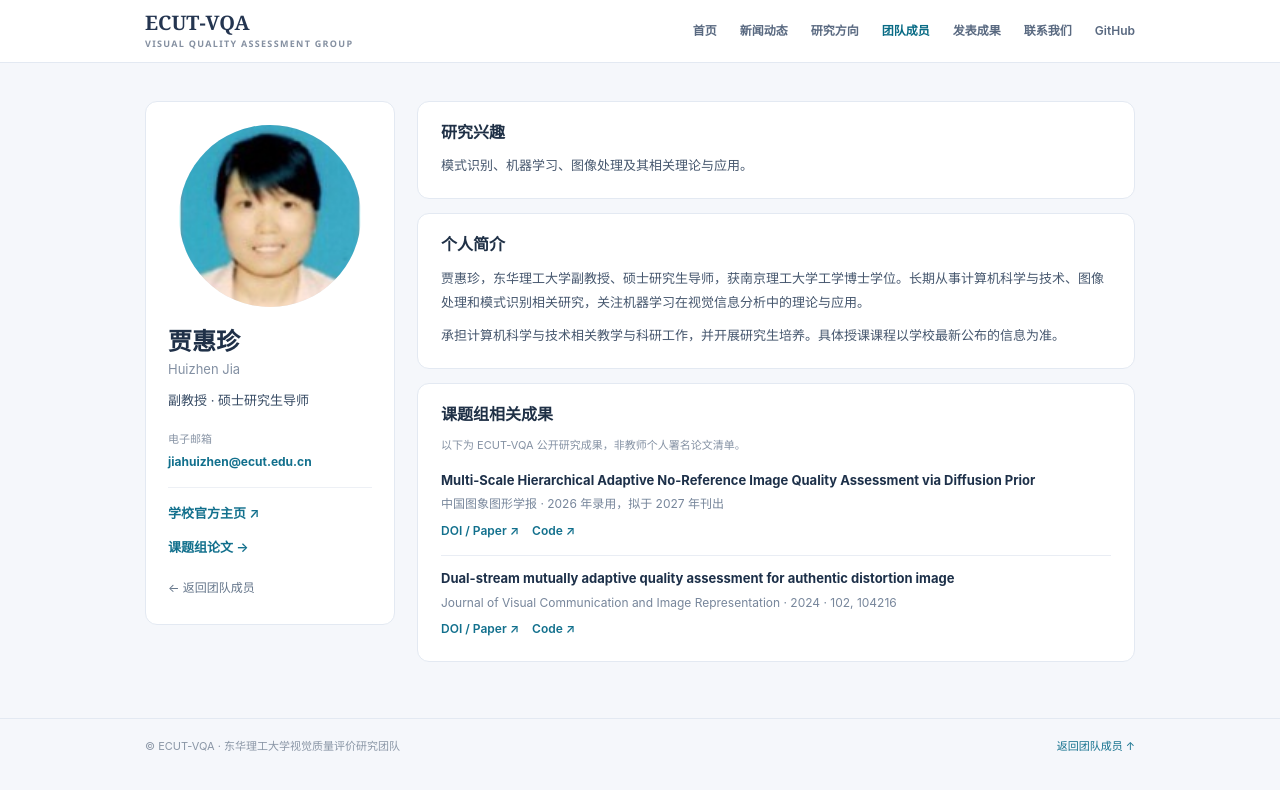
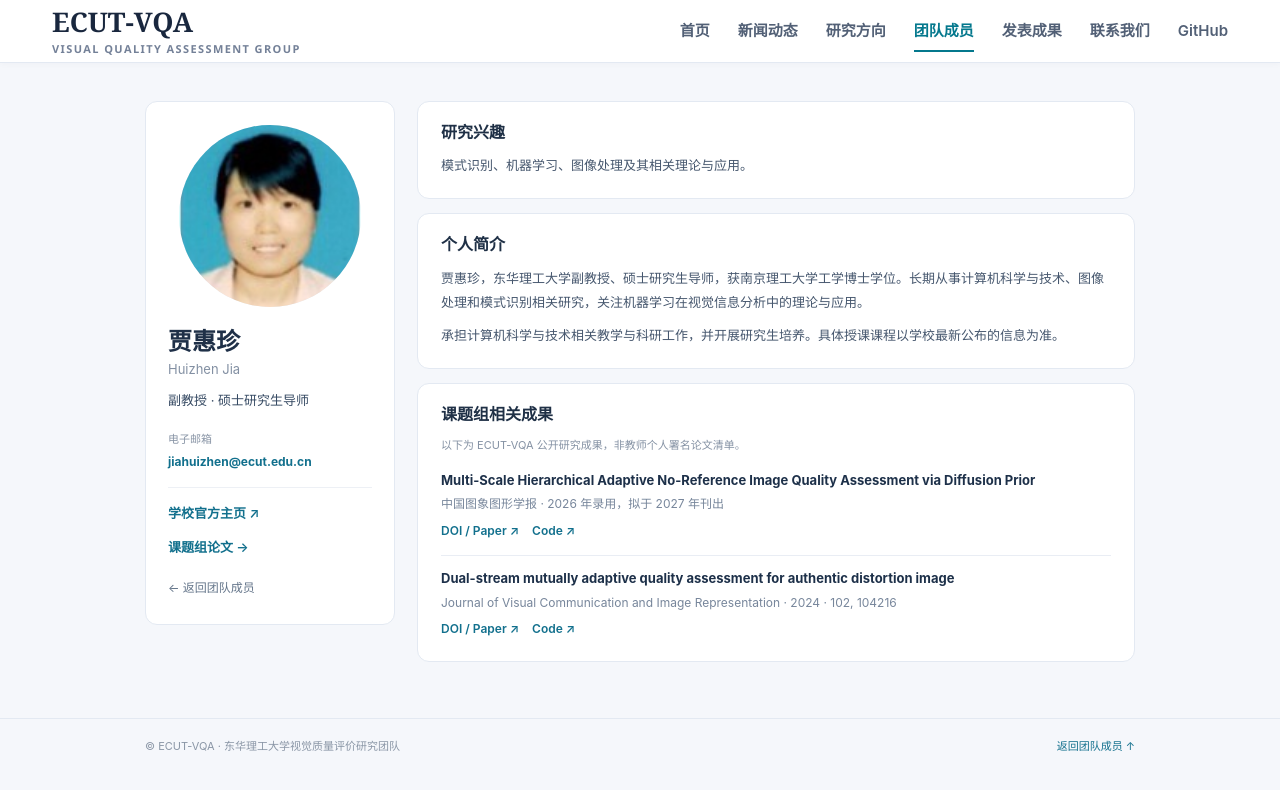
Before and after one commit to ECUT-VQA/ecut-vqa.github.io, a plain HTML site: page people/huizhen-jia.html in a window 1280 px wide. Drawn offline with Linux system fonts and the light colour scheme.

Commit message:
Update huizhen-jia.html

```diff
--- a/people/huizhen-jia.html
+++ b/people/huizhen-jia.html
@@ -1,5 +1,9 @@
 <!doctype html>
 <html lang="zh-CN">
+
+
+<link rel="stylesheet" href="../assets/navigation.css">
+
 <head>
 <meta charset="utf-8">
 <meta name="viewport" content="width=device-width, initial-scale=1">
```
